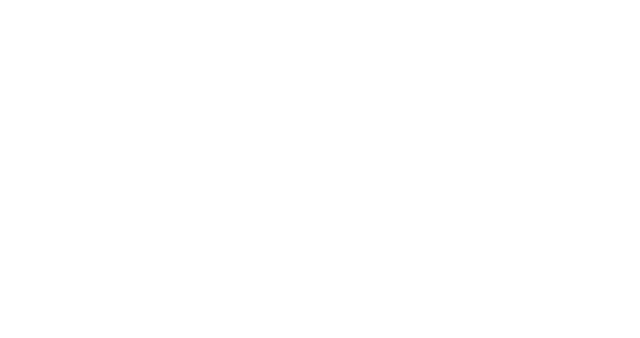
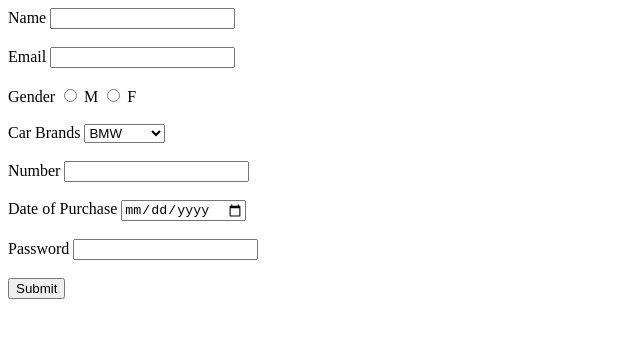
Before and after one commit to acciojob/car-insurance-form-muneerahmad12, a website: page main.html in a window 1280 px wide. Shown: the whole page, without its empty margins (0-640 px from the left). Drawn offline with Linux system fonts and the light colour scheme.

Commit message:
created a submission

```diff
--- a/main.html
+++ b/main.html
@@ -10,7 +10,38 @@
 	<!-- the entire body must be written by student -->
     <script type="text/javascript" src="./script.js">
 </script>
+<form method="post">
+	<label for="name" >Name</label>
+	<input id="name" type="text" required name="name">
+	<br><br>
+	<label for="email" >Email</label>
+	<input id="email" type="email" required name="email">
+	<br><br>
+	<label for="gender">Gender</label>
+	<input type="radio" value="Male"  name="gender">
+	<label >M</label>
+	<input type="radio" value="female"  name="gender">
+	<label >F</label>
+	<br><br>
+	<label for="car">Car Brands</label>
+	<select id="car" name="car" >
+		<option >BMW</option>
+		<option>Audi</option>
+		<option>Mercedez</option>
+	</select>
+	<br><br>
+	<label for="carage">Number</label>
+	<input type="number" name="number" id="carage" required>
+	<br><br>
+	<label for="dop">Date of Purchase</label>
+	<input type="date" id="dop" name ="dop" required>
+	<br><br>
+	<label for="password">Password</label>
+	<input type="password" id="password" name="password" required>
+	<br><br>
+	<button type="submit" value="submit">Submit</button>
 
+</form>
 </body>
 
 </html>
```
